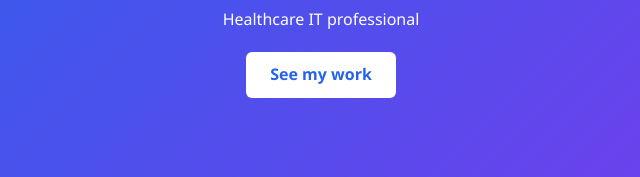
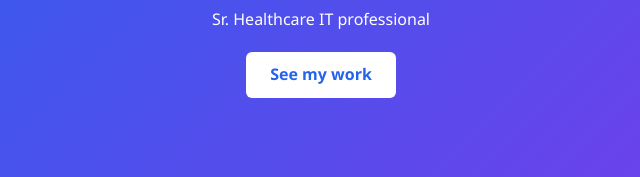
Before and after one commit to tariquey3k/tariquey3k.github.io, a plain HTML site: page index.html in a window 1280 px wide. Shown: the part 231-408 px from the top of the page, 319-959 px from the left. Drawn offline with Linux system fonts and the light colour scheme.

Commit message:
Update index.html

```diff
--- a/index.html
+++ b/index.html
@@ -22,7 +22,7 @@
 
   <section class="hero">
     <h1>Hi, I'm Tarique Ansari</h1>
-    <p>Healthcare IT professional </p>
+    <p>Sr. Healthcare IT professional </p>
     <a href="#projects" class="btn">See my work</a>
   </section>
 
```
